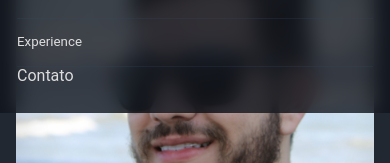
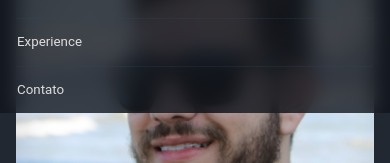
Before and after one commit to SamuelTobiasFitzlaff/SamuelTobiasFitzlaff.github.io, a Next.js app: page / in a window 390 px wide. Both pictures are taken after a click on the element 360 px from the left and 30 px from the top of the page. Shown: the part 187-350 px from the top of the page. Built offline with nearby package versions, Linux system fonts and the light colour scheme.

Commit message:
Update index.tsx

```diff
--- a/src/components/MobileNavigation/index.tsx
+++ b/src/components/MobileNavigation/index.tsx
@@ -50,14 +50,16 @@ export default function MobileNavigation({
           Experience
         </MobileNavButton>
       </MobileNavLink>
+
+      <MobileNavLink href="mailto:samuel.fitzlaff@proton.me" tabIndex={-1}>
       <MobileNavButton
-        href="mailto:samuel.fitzlaff@proton.me"
         onClick={() => {
           setOpen(false);
         }}
       >
         Contato
       </MobileNavButton>
+      </MobileNavLink>
     </Container>
   );
 }
```
